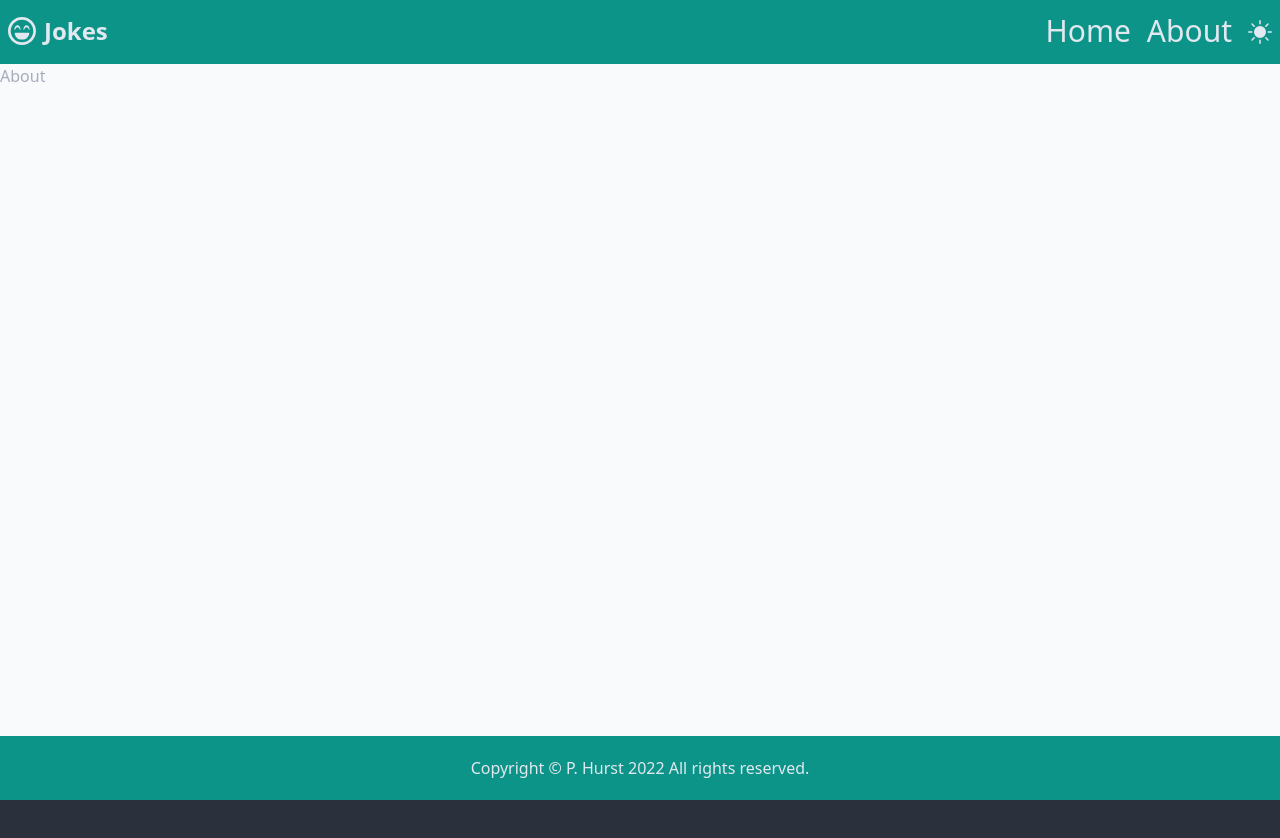
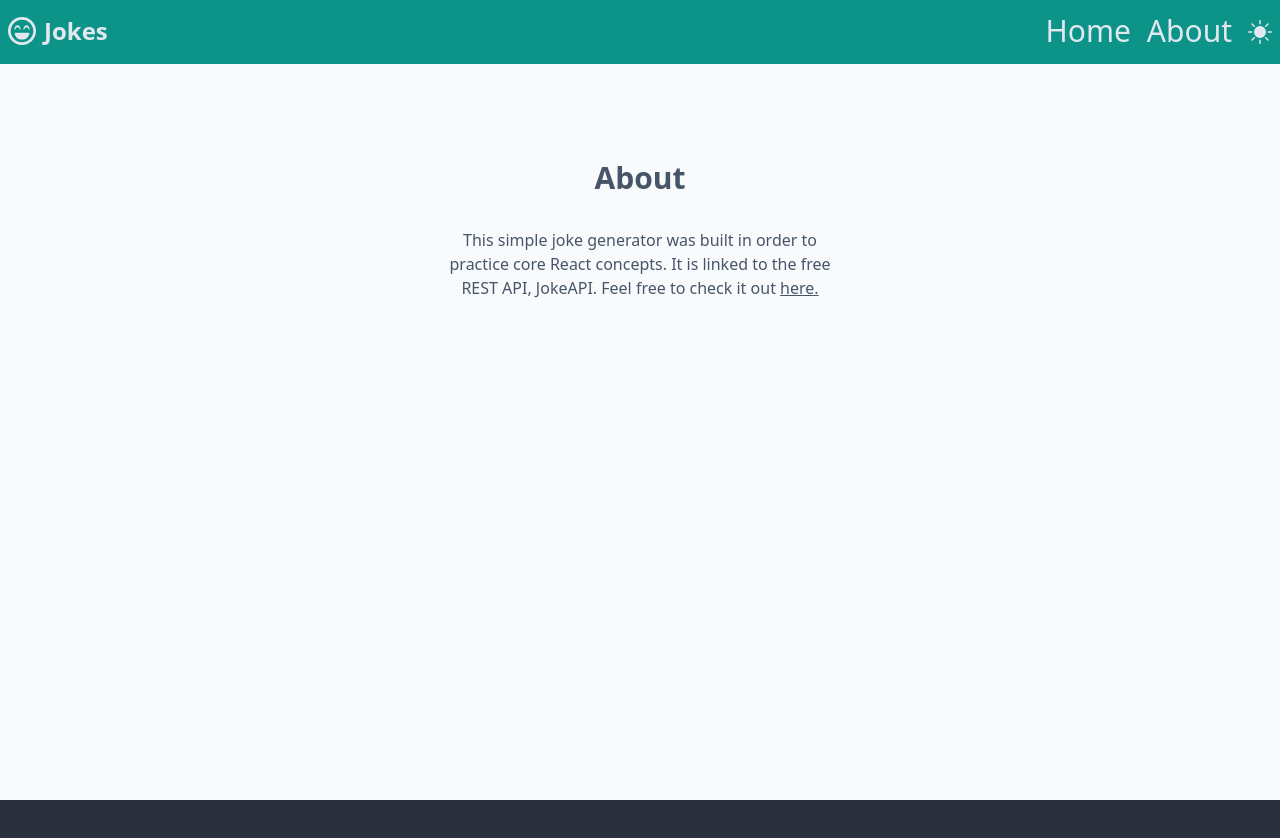
Before and after one commit to patricia-hurst/githubfinder-course-project, a React (Create React App) app: page /about in a window 1280 px wide. Shown: the top 838 px of the page. Built offline with nearby package versions, Linux system fonts and the light colour scheme.

Commit message:
merge about page update, remove footer

```diff
--- a/src/App.js
+++ b/src/App.js
@@ -2,7 +2,6 @@ import { BrowserRouter as Router, Routes, Route } from 'react-router-dom';
 import { JokeProvider } from './context/JokeContext';
 
 import Navbar from './components/layout/Navbar';
-import Footer from './components/layout/Footer';
 import Background from './components/ui/Background';
 
 import Home from './pages/Home';
@@ -21,7 +20,6 @@ const App = () => {
             <Route path="/notfound" element={<NotFound />} />
             <Route path="/*" element={<NotFound />} />
           </Routes>
-          <Footer />
         </Background>
       </Router>
     </JokeProvider>
--- a/src/components/layout/Navbar.js
+++ b/src/components/layout/Navbar.js
@@ -1,12 +1,14 @@
 import { FaRegLaughBeam } from 'react-icons/fa';
 import Toggle from '../../context/theme/themeToggle';
+import ThemeWrapper from '../../context/theme/ThemeWrapper';
 import { Link } from 'react-router-dom';
 import { PropTypes } from 'prop-types';
 
 const Navbar = props => {
   return (
     <header>
-      <nav className="navbar h-16 bg-teal-600 text-slate-200 dark:bg-neutral">
+      <ThemeWrapper>
+        <nav className="navbar h-16">
           <div className="container mx-auto">
             <div className="flex items-center justify-between w-full">
               <div className="nav-left border-b-2 border-transparent">
@@ -36,6 +38,7 @@ const Navbar = props => {
             </div>
           </div>
         </nav>
+      </ThemeWrapper>
     </header>
   );
 };
--- /dev/null
+++ b/src/context/theme/ThemeWrapper.js
@@ -0,0 +1,11 @@
+// background color and font color for navbar and footer
+
+const ThemeWrapper = props => {
+  return (
+    <div className="text-slate-200 bg-teal-600 dark:bg-neutral">
+      {props.children}
+    </div>
+  );
+};
+
+export default ThemeWrapper;
--- a/src/pages/About.js
+++ b/src/pages/About.js
@@ -1,10 +1,25 @@
-import { Fragment } from 'react';
+import Wrapper from '../components/ui/Wrapper';
 
 const About = () => {
   return (
-    <Fragment>
-      <h1>About</h1>
-    </Fragment>
+    <Wrapper>
+      <div className="mt-12 md:mt-24 text-slate-600 dark:text-neutral-content">
+        <h1 className="text-3xl font-bold mb-8">About</h1>
+        <p>
+          This simple joke generator was built in order to practice core React
+          concepts. It is linked to the free REST API, JokeAPI. Feel free to
+          check it out{' '}
+          <a
+            href="https://sv443.net/jokeapi/v2/"
+            target="_blank"
+            rel="noopener noreferrer"
+            className="link"
+          >
+            here.
+          </a>
+        </p>
+      </div>
+    </Wrapper>
   );
 };
 
```
Lines whose indentation alone changed are shown as unchanged.
